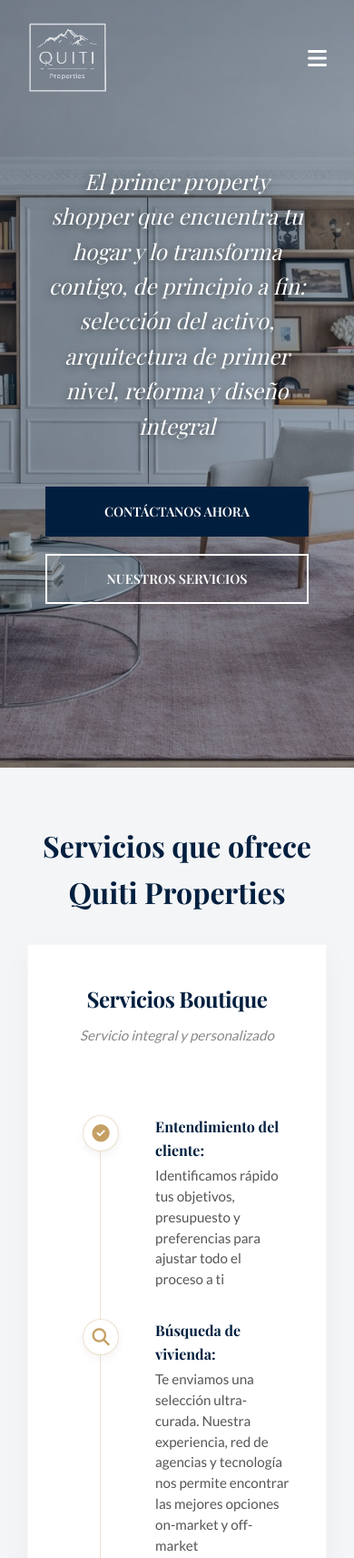
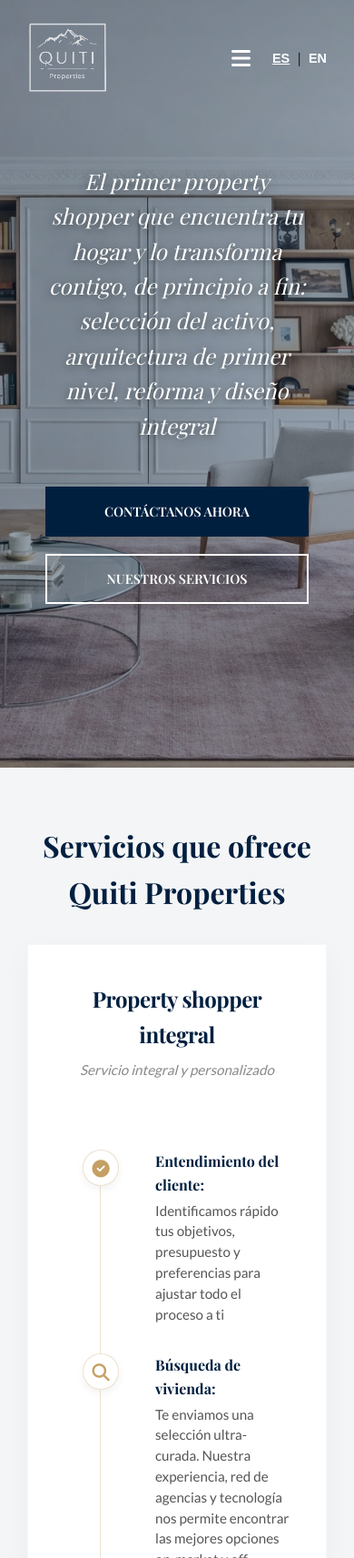
Before and after one commit to Quiti7/www.quitiproperties.com, a plain HTML site: page index.html in a window 390 px wide. Shown: the top 1713 px of the page at 91% size. Drawn offline with nearby package versions, Linux system fonts and the light colour scheme; a web font is replaced by a local one.

Commit message:
revision4

```diff
--- a/css/styles.css
+++ b/css/styles.css
@@ -197,6 +197,12 @@
     color: var(--color-accent);
 }
 
+.nav-actions {
+    display: flex;
+    align-items: center;
+    gap: 1.5rem;
+}
+
 .nav-toggle {
     display: none;
     font-size: 1.5rem;
@@ -206,7 +212,8 @@
     transition: color 0.3s ease;
 }
 
-.navbar.scrolled .nav-toggle {
+.navbar.scrolled .nav-toggle,
+.navbar.menu-active .nav-toggle {
     color: var(--color-primary);
 }
 
@@ -970,33 +977,51 @@
         display: block;
     }
 
+    .nav-actions {
+        display: flex;
+        align-items: center;
+        gap: 1.5rem;
+        order: 2;
+    }
+
+    .nav-toggle {
+        display: block;
+        order: 1;
+        /* Move a bit to the left (by being first in order) */
+    }
+
     .lang-switch {
-        justify-content: center;
-        margin-top: 1.5rem;
-        padding-top: 1rem;
-        border-top: 1px solid rgba(0, 0, 0, 0.05);
-        width: 100%;
+        display: flex;
+        order: 2;
+        /* Put where the menu closed was */
+        margin-top: 0;
+        padding-top: 0;
+        border-top: none;
+        width: auto;
     }
 
     .lang-btn {
-        color: #666;
+        color: var(--color-white);
+        font-size: 0.9rem;
     }
 
     .navbar.scrolled .lang-btn,
     .menu-active .lang-btn {
-        color: #999;
+        color: var(--color-primary);
     }
 
     .lang-btn.active {
+        color: var(--color-white);
+        text-decoration: underline;
+    }
+
+    .navbar.scrolled .lang-btn.active,
+    .menu-active .lang-btn.active {
         color: var(--color-primary);
     }
 
     .nav-menu.active {
         display: flex;
-    }
-
-    .nav-toggle {
-        display: block;
     }
 
     .hero h1 {
--- a/index.html
+++ b/index.html
@@ -6,7 +6,7 @@
     <meta name="viewport" content="width=device-width, initial-scale=1.0">
     <meta name="description"
         content="Quiti Properties - Personal Shopper Inmobiliario en Madrid. Servicios end-to-end de compra, reforma y gestión.">
-    <title>Quiti Properties | Boutique Real Estate Shopper</title>
+    <title>Quiti Properties | Property shopper integral</title>
 
     <!-- Fonts -->
     <link rel="preconnect" href="https://fonts.googleapis.com">
@@ -32,8 +32,15 @@
                 <img src="assets/images/logoblanco.png" alt="Quiti Properties" class="nav-logo">
             </a>
 
-            <div class="nav-toggle" id="navToggle">
-                <i class="fas fa-bars"></i>
+            <div class="nav-actions">
+                <div class="nav-toggle" id="navToggle">
+                    <i class="fas fa-bars"></i>
+                </div>
+                <div class="lang-switch">
+                    <button class="lang-btn active" data-lang="es">ES</button>
+                    <span class="divider">|</span>
+                    <button class="lang-btn" data-lang="en">EN</button>
+                </div>
             </div>
 
             <div class="nav-menu" id="navMenu">
@@ -43,7 +50,7 @@
                     <a href="#services" class="nav-link" data-i18n="nav_services">Servicios <i
                             class="fas fa-chevron-down" style="font-size: 0.7em; margin-left: 5px;"></i></a>
                     <div class="dropdown-content">
-                        <a href="servicios-boutique.html" data-i18n="nav_serv_boutique">Servicios Boutique</a>
+                        <a href="servicios-boutique.html" data-i18n="nav_serv_boutique">Property shopper integral</a>
                         <a href="servicios-inversores.html" data-i18n="nav_serv_investors">Inversores / Extranjeros</a>
                         <a href="gestion-alquileres.html" data-i18n="nav_serv_management">Gestión de Activos</a>
                     </div>
@@ -51,12 +58,6 @@
 
                 <a href="#team" class="nav-link" data-i18n="nav_team">Equipo</a>
                 <a href="#contact" class="nav-link" data-i18n="nav_contact">Contacto</a>
-
-                <div class="lang-switch">
-                    <button class="lang-btn active" data-lang="es">ES</button>
-                    <span class="divider">|</span>
-                    <button class="lang-btn" data-lang="en">EN</button>
-                </div>
             </div>
         </div>
     </nav>
@@ -145,8 +146,9 @@
                                 <div class="li-icon"><i class="fas fa-university"></i></div>
                                 <div>
                                     <strong data-i18n="serv_boutique_p5_title">Financiación:</strong>
-                                    <span data-i18n="serv_boutique_p5_desc">Acceso a condiciones preferentes
-                                        bancarias</span>
+                                    <span data-i18n="serv_boutique_p5_desc">Nuestra relación con dos de las principales
+                                        entidades financieras especializadas en tasación nos permite conectar a nuestros
+                                        clientes con las mejores alternativas disponibles en el mercado</span>
                                 </div>
                             </li>
                             <li>
@@ -162,7 +164,10 @@
                                 <div>
                                     <strong data-i18n="serv_boutique_p7_title">Estudio de arquitectura e
                                         interiorismo:</strong>
-                                    <span data-i18n="serv_boutique_p7_desc">Gestión con partners de primer nivel</span>
+                                    <span data-i18n="serv_boutique_p7_desc">Apoyados en partnerships estratégicos con
+                                        estudios de arquitectura e interiorismo de primer nivel y constructoras de
+                                        referencia, en Quiti Properties lideramos la reforma de tu vivienda, asegurando
+                                        máxima calidad y un proceso eficiente, transparente y exitoso</span>
                                 </div>
                             </li>
                         </ul>
@@ -265,7 +270,8 @@
             <h2 class="section-title" data-i18n="why_title" style="color: white;">¿Por qué elegirnos?</h2>
             <div class="why-grid">
                 <div class="why-item">
-                    <p data-i18n="why_1" style="color: white;">Servicio boutique con atención personalizada. Trabajamos
+                    <p data-i18n="why_1" style="color: white;">Property shopper integral con atención personalizada.
+                        Trabajamos
                         por y para ti</p>
                 </div>
                 <div class="why-item">
@@ -295,7 +301,7 @@
                     <div class="contact-details">
                         <div class="contact-item">
                             <i class="fas fa-phone-alt"></i>
-                            <span>+659 84 56 10</span>
+                            <span>+34 659 84 56 10</span>
                         </div>
                         <div class="contact-item">
                             <i class="fas fa-envelope"></i>
--- a/js/main.js
+++ b/js/main.js
@@ -7,16 +7,16 @@
         nav_contact: "Contáctanos",
 
         // Navigation Dropdown
-        nav_serv_boutique: "Servicios Boutique",
+        nav_serv_boutique: "Property shopper integral",
         nav_serv_investors: "Para Inversores",
         nav_serv_management: "Gestión de Activos",
 
         // Boutique Sub-page
-        boutique_hero_title: "Servicios Boutique",
+        boutique_hero_title: "Property shopper integral",
         boutique_hero_subtitle: "Experiencia integral y personalizada para encontrar tu hogar ideal.",
         boutique_hero_cta_more: "Descubre más",
         boutique_hero_cta_info: "Solicitar Información",
-        boutique_intro: "Nuestros servicios boutique están diseñados para acompañarte en cada paso de la compra de tu vivienda en Madrid. Ofrecemos un asesoramiento 360º que va más allá de la simple intermediación.",
+        boutique_intro: "Nuestros servicios están diseñados para acompañarte en cada paso de la compra de tu vivienda en Madrid. Ofrecemos un asesoramiento 360º que va más allá de la simple intermediación.",
 
         // Investors Sub-page
         investors_hero_title: "Inversores y Extranjeros",
@@ -60,7 +60,7 @@
         services_title: "Servicios que ofrece Quiti Properties",
 
         // Boutique Services
-        serv_boutique_title: "Servicios Boutique",
+        serv_boutique_title: "Property shopper integral",
         serv_boutique_p1_title: "Entendimiento del cliente:",
         serv_boutique_p1_desc: "Identificamos rápido tus objetivos, presupuesto y preferencias para ajustar todo el proceso a ti",
         serv_boutique_p2_title: "Búsqueda de vivienda:",
@@ -70,13 +70,13 @@
         serv_boutique_p4_title: "Negociación + Due Diligence:",
         serv_boutique_p4_desc: "Negociamos el mejor precio y condiciones, apoyados por una due diligence completa. Conocemos cada barrio y sabemos a qué precio debe cerrarse cada vivienda en Madrid",
         serv_boutique_tasacion_title: "Tasación:",
-        serv_boutique_tasacion_desc: "Nuestra relación con una de las tasadoras españolas de referencia nos permite maximizar el resultado de cara a obtener la mejor financiación",
+        serv_boutique_tasacion_desc: "Maximizar resultado para financiación.",
         serv_boutique_p5_title: "Financiación:",
-        serv_boutique_p5_desc: "Te conectamos con bancos colaboradores para conseguir la hipoteca que mejor encaje contigo y en las mejores condiciones",
+        serv_boutique_p5_desc: "Nuestra relación con dos de las principales entidades financieras especializadas en tasación nos permite conectar a nuestros clientes con las mejores alternativas disponibles en el mercado",
         serv_boutique_p6_title: "Contratos y cierre:",
         serv_boutique_p6_desc: "Nuestros abogados revisan y negocian toda la documentación legal y te acompañamos hasta la firma final",
-        serv_boutique_p7_title: "Estudio de arquitectura e interiorismo (opcional):",
-        serv_boutique_p7_desc: "Te gestionamos la reforma con partners de primer nivel: Gestión de la Declaración Responsable, estudio de arquitectura, constructora y estudio de interiorismo",
+        serv_boutique_p7_title: "Estudio de arquitectura e interiorismo:",
+        serv_boutique_p7_desc: "Apoyados en partnerships estratégicos con estudios de arquitectura e interiorismo de primer nivel y constructoras de referencia, en Quiti Properties lideramos la reforma de tu vivienda, asegurando máxima calidad y un proceso eficiente, transparente y exitoso",
 
         // Investors Services
         serv_investors_title: "Servicios para inversores / extranjeros",
@@ -93,7 +93,7 @@
         serv_man_p4: "Sin mes de agencia: Solo cobramos un % mensual fijo, que incluye la gestión completa del alquiler así como la gestión de las posibles incidencias",
 
         why_title: "¿Por qué elegirnos?",
-        why_1: "Atención boutique, solo trabajamos por y para ti",
+        why_1: "Atención personalizada, solo trabajamos por y para ti",
         why_2: "Conocimiento profundo de barrios en Madrid",
         why_3: "Equipo multidisciplinar para cubrir todas las necesidades de nuestros clientes",
         why_4: "Servicios legales integrales",
@@ -107,7 +107,7 @@
         team_role_4: "Abogado fiscalista",
         team_role_5: "Estudio de arquitectura e interiorismo",
         team_role_6: "Constructora",
-        team_desc_1: "Quiti Properties nace de la pasión por ayudar a personas, familias e inversores a encontrar su hogar ideal. Cansados de la opacidad del sector, somos mucho más que un personal shopper: somos tu compañero de viaje, con un servicio boutique pensado para que la compra de tu vivienda sea una experiencia única y memorable.",
+        team_desc_1: "Quiti Properties nace de la pasión por ayudar a personas, familias e inversores a encontrar su hogar ideal. Cansados de la opacidad del sector, somos mucho más que un personal shopper: somos tu compañero de viaje, con un servicio integral pensado para que la compra de tu vivienda sea una experiencia única y memorable.",
         team_desc_2: "Nuestra experiencia inmobiliaria en Madrid nos permite ofrecer un servicio end-to-end totalmente transparente, diseñado para que cada paso —comprar, reformar, alquilar, gestionar tu patrimonio o acompañarte en cualquier necesidad legal y fiscal— sea fluido y sin fricciones.",
         team_desc_3: "Contamos con un equipo proactivo, con conocimiento local y visión global, que entiende las necesidades de clientes nacionales e internacionales y convierte cada proyecto en algo verdaderamente especial.",
 
@@ -133,7 +133,7 @@
         nav_contact: "Contact Us",
 
         // Navigation Dropdown
-        nav_serv_boutique: "Boutique Services",
+        nav_serv_boutique: "Property shopper integral",
         nav_serv_investors: "For Investors",
         nav_serv_management: "Asset Management",
 
@@ -146,7 +146,7 @@
         services_title: "Services offered by Quiti Properties",
 
         // Boutique Services (Home page cards)
-        serv_boutique_title: "Boutique Services",
+        serv_boutique_title: "Property shopper integral",
         serv_boutique_subtitle: "Comprehensive and personalized experience.",
         serv_boutique_p1_title: "Client Understanding:",
         serv_boutique_p1_desc: "We quickly identify your goals, budget, and preferences to tailor the entire process to you",
@@ -157,20 +157,20 @@
         serv_boutique_p4_title: "Negotiation + Due Diligence:",
         serv_boutique_p4_desc: "We negotiate the best price and terms, supported by complete due diligence. We know every neighborhood and the closing price for every home in Madrid",
         serv_boutique_tasacion_title: "Appraisal:",
-        serv_boutique_tasacion_desc: "Our relationship with one of the leading Spanish appraisal companies allows us to maximize the result in order to obtain the best financing",
+        serv_boutique_tasacion_desc: "Maximize result for financing.",
         serv_boutique_p5_title: "Financing:",
-        serv_boutique_p5_desc: "We connect you with partner banks to get the mortgage that best fits you and at the best conditions",
+        serv_boutique_p5_desc: "Our relationship with two of the leading financial institutions specialized in valuation allows us to connect our clients with the best alternatives available in the market",
         serv_boutique_p6_title: "Contracts and Closing:",
         serv_boutique_p6_desc: "Our lawyers review and negotiate all legal documentation and we accompany you until the final signature",
-        serv_boutique_p7_title: "Architecture & Interior Design Studio (Optional):",
-        serv_boutique_p7_desc: "We manage the renovation with top-tier partners: Management of Responsible Declaration, prestigious architecture studio, top-level construction company, and interior design studio",
+        serv_boutique_p7_title: "Architecture & Interior Design Studio:",
+        serv_boutique_p7_desc: "Backed by strategic partnerships with top-tier architecture and interior design studios, as well as leading construction firms, Quiti Properties leads the renovation of your home, ensuring the highest quality and a process that is efficient, transparent, and successful",
 
         // Boutique Sub-page
-        boutique_hero_title: "Boutique Services",
+        boutique_hero_title: "Property shopper integral",
         boutique_hero_subtitle: "Comprehensive and personalized experience to find your ideal home.",
         boutique_hero_cta_more: "Discover more",
         boutique_hero_cta_info: "Request Information",
-        boutique_intro: "Our boutique services are designed to accompany you in every step of buying your home in Madrid. We offer a 360º advice that goes beyond simple intermediation.",
+        boutique_intro: "Our services are designed to accompany you in every step of buying your home in Madrid. We offer a 360º advice that goes beyond simple intermediation.",
 
         // Investors Services
         serv_investors_title: "Additional Services for Investors / Foreigners",
@@ -220,7 +220,7 @@
         management_highlight_cta: "Contact Now",
 
         why_title: "Why Choose Us?",
-        why_1: "Boutique attention, working exclusively for you",
+        why_1: "Personalized attention, working exclusively for you",
         why_2: "Deep knowledge of Madrid neighborhoods",
         why_3: "Multidisciplinary team to cover every need",
         why_4: "Comprehensive legal services",
@@ -234,7 +234,7 @@
         team_role_4: "Tax Lawyer",
         team_role_5: "Architecture & Interior Design Studio",
         team_role_6: "Construction Company",
-        team_desc_1: "Quiti Properties was born from the passion to help people, families, and investors find their ideal home. Tired of the sector's opacity, we are much more than a personal shopper: we are your travel companion, with a boutique service designed to make buying your home a unique and memorable experience.",
+        team_desc_1: "Quiti Properties was born from the passion to help people, families, and investors find their ideal home. Tired of the sector's opacity, we are much more than a personal shopper: we are your travel companion, with an end-to-end service designed to make buying your home a unique and memorable experience.",
         team_desc_2: "Our real estate experience in Madrid allows us to offer a totally transparent end-to-end service, designed so that every step —buying, renovating, renting, managing your assets, or accompanying you in any legal and tax need— is fluid and frictionless.",
         team_desc_3: "We have a proactive team, with local knowledge and global vision, that understands the needs of national and international clients and turns every project into something truly special.",
 
@@ -249,7 +249,7 @@
         contact_message_placeholder: "How can we help you?",
         contact_submit: "Send me this info",
         contact_headline: "Let's talk about your future home",
-        contact_address: "Núñez de Balboa 47. Madrid, Spain",
+        contact_address: "Núñez de Balboa 47. Madrid, España",
 
         legal_text: "© 2025 Quiti Properties. All rights reserved. Privacy Policy."
     }
```
Also changed, not shown: gestion-alquileres.html (+11 -10 lines), js/translations.js (+8 -8 lines), servicios-boutique.html (+21 -16 lines), servicios-inversores.html (+11 -10 lines).
